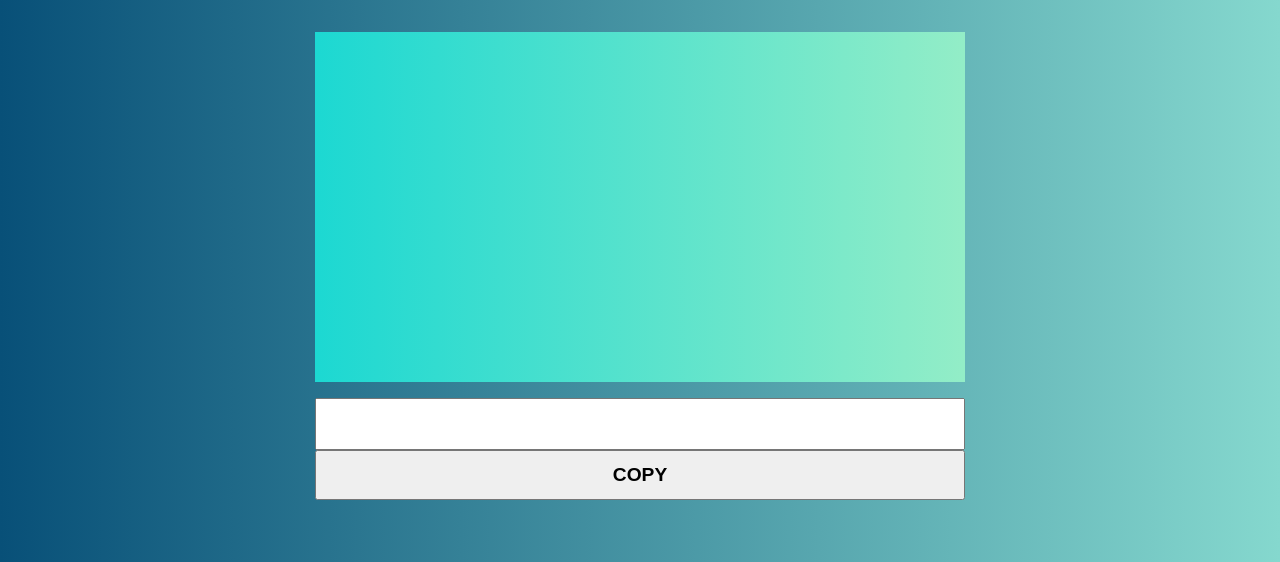
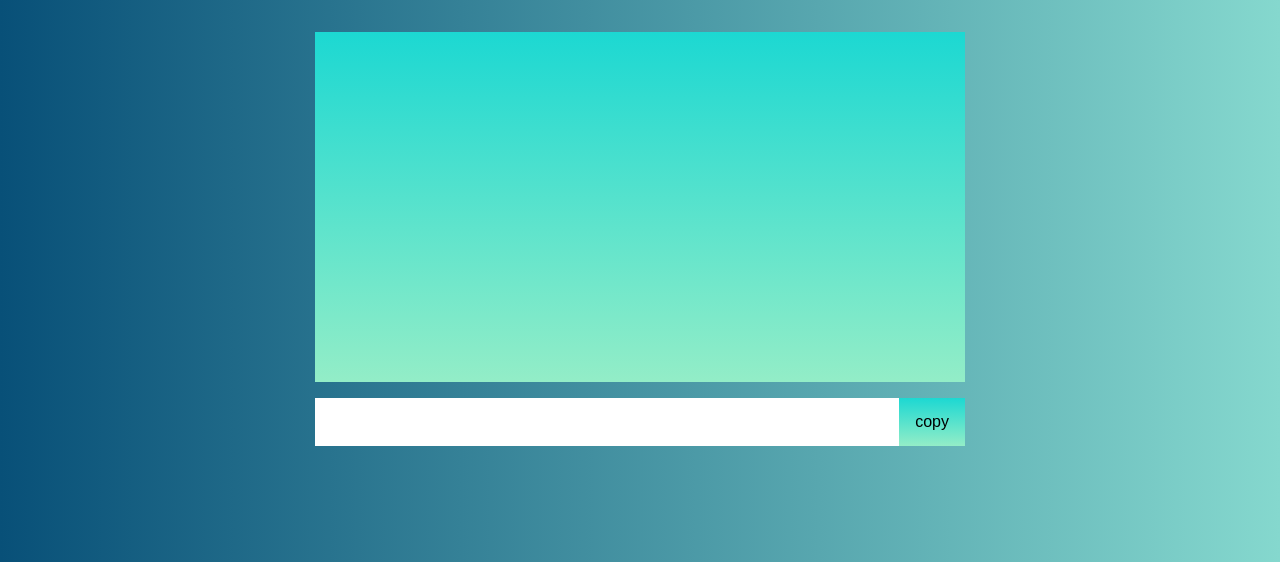
Before and after one commit to allanqueiroz02/Border-radius-Previewer, a website: page index.html in a window 1280 px wide. Shown: the part 238-800 px from the top of the page. Drawn offline with Linux system fonts and the light colour scheme.

Commit message:
ajustes de estilizaçao

```diff
--- a/index.html
+++ b/index.html
@@ -8,11 +8,14 @@
   </head>
   <body>
     <main class="container">
-      <h1>Border Radious Previewer</h1>
+      <h1 class="gradient">Border Radius Previewer</h1>
       <div class="my-square"></div>
-      <input type="text" class="input-border" />
-      <button class="copy-clipboard">Copy</button>
+      <div class="interactions">
+        <input type="text" class="input-border" />
+        <button class="copy-clipboard">copy</button>
+      </div>
     </main>
+    <!-- <div class="toast">Copiado!</div> -->
     <script type="module" src="./js/script.js"></script>
   </body>
 </html>
--- a/style.css
+++ b/style.css
@@ -4,7 +4,8 @@
 }
 
 :root {
-  --bg-lighter: #f5f5f5;
+  --light: #f5f5f5;
+  --grey: #333333;
   --bg-div: #4caf50;
 }
 
@@ -17,20 +18,20 @@ body {
   background: linear-gradient(to right, #085078, #85d8ce);
 }
 
-h1 {
+.container {
+  max-width: 650px;
+  margin: 0 auto;
+}
+
+.gradient {
   font-size: 72px;
   background-image: linear-gradient(#1cd8d2, #93edc7);
   background-clip: text;
   color: transparent;
 }
 
-.container {
-  max-width: 650px;
-  margin: 0 auto;
-}
-
 .my-square {
-  background: linear-gradient(to right, #1cd8d2, #93edc7);
+  background: linear-gradient(#1cd8d2, #93edc7);
   margin-top: 2rem;
   font-size: 1.5rem;
   width: 650px;
@@ -40,21 +41,35 @@ h1 {
   align-items: center;
 }
 
+.interactions {
+  margin-top: 1rem;
+  display: flex;
+}
+
 .input-border {
   font-size: 1.3rem;
   width: 100%;
   padding: 12px 16px;
-  margin-top: 1rem;
   outline: none;
+  border: none;
 }
 
 .copy-clipboard {
-  width: 100%;
   padding: 12px 16px;
-  font-size: 1.2rem;
-  font-weight: bold;
-  text-transform: uppercase;
+  font-size: 1rem;
+  background-image: linear-gradient(#1cd8d2, #93edc7);
+  transition: background-image 2s;
+  border: none;
 }
 .copy-clipboard:hover {
   cursor: pointer;
 }
+
+.toast {
+  min-width: 250px;
+  background: var(--grey);
+  color: var(--light);
+  text-align: center;
+  padding-inline: 15px;
+  border-radius: 2px;
+}
```
